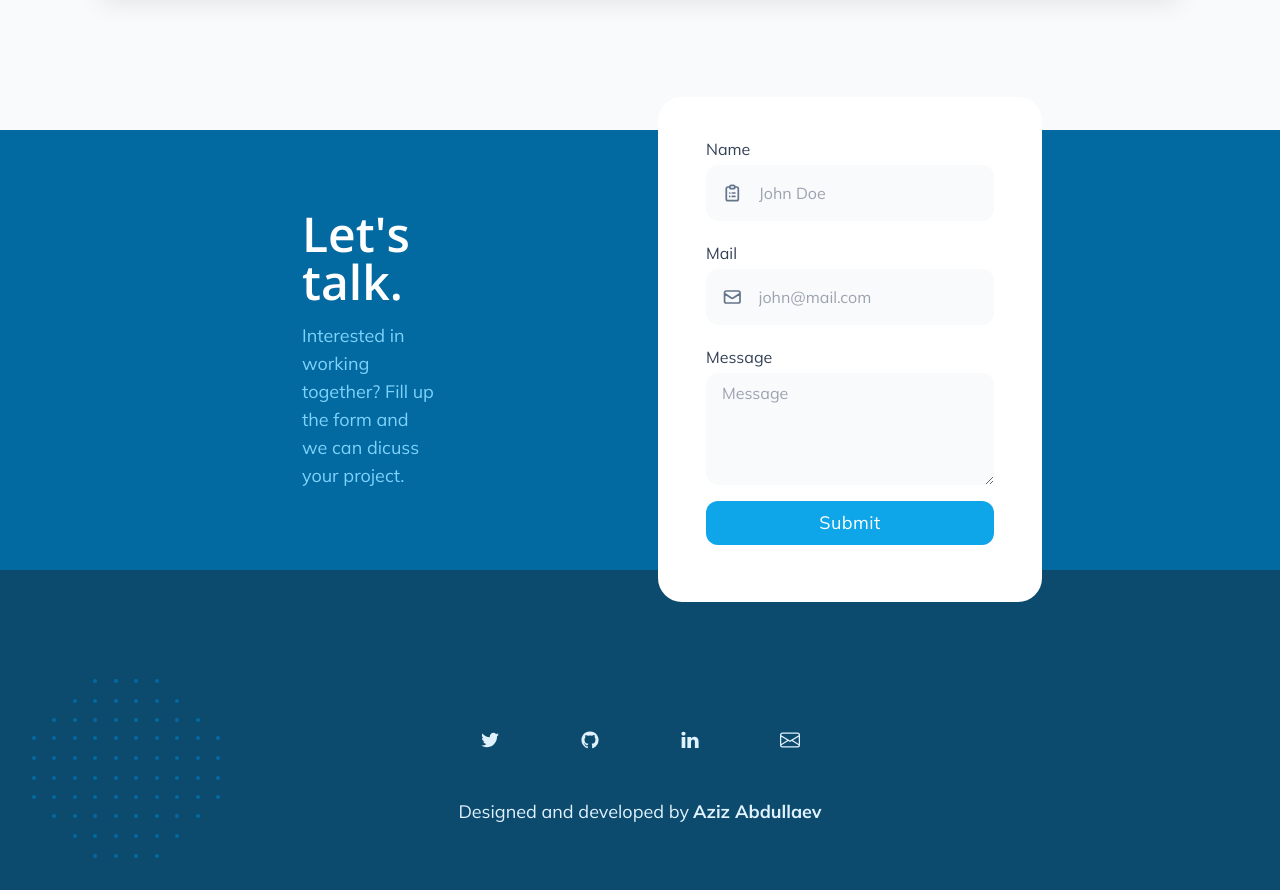
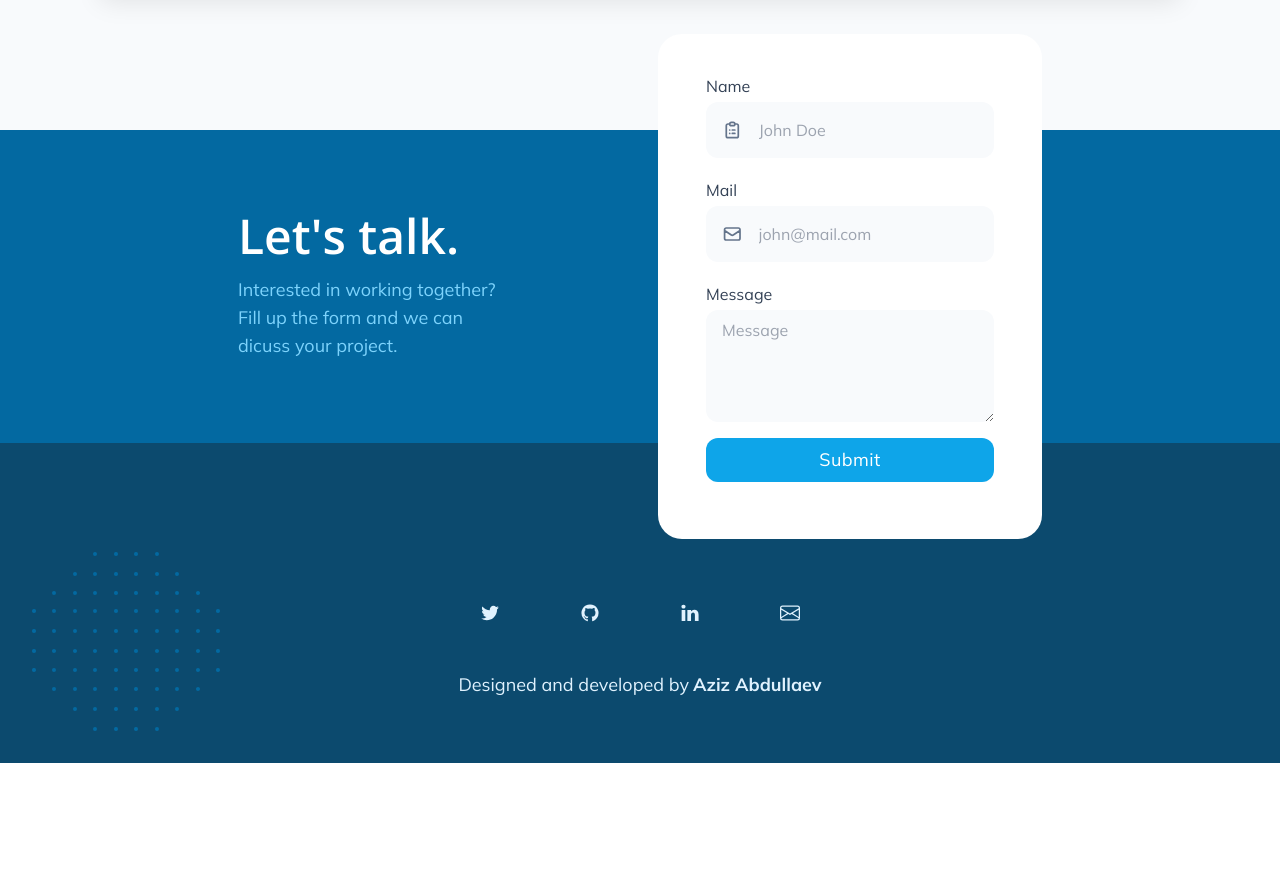
Before and after one commit to azyzz228/portfolio-website, a React (Create React App) app: page / in a window 1280 px wide. Shown: the part 4120-5010 px from the top of the page. After the commit the page ends 4883 px from the top, so only its background shows below. Built offline with nearby package versions, Linux system fonts and the light colour scheme.

Commit message:
Fixed padding of contact form title

```diff
--- a/src/components/ContactMeNew.js
+++ b/src/components/ContactMeNew.js
@@ -34,7 +34,7 @@ function ContactMeNew() {
         <div className='font-mulish relative'>
 
             <div className="flex flex-col md:flex-row items-center justify-center bg-sky-700 space-x-0 md:space-x-40">
-                <div className=" w-full text-center px-16 py-20 md:text-left md:w-[260px]">
+                <div className=" w-full text-center px-16 py-20 md:p-0 md:text-left md:w-[260px]">
                     <h1 className='text-5xl text-white font-semibold font-opensans'>Let's talk.</h1>
                     <p className='text-lg text-sky-300 mt-4 '>Interested in working together? Fill up the form and we can dicuss your project.</p>
                 </div>
```
